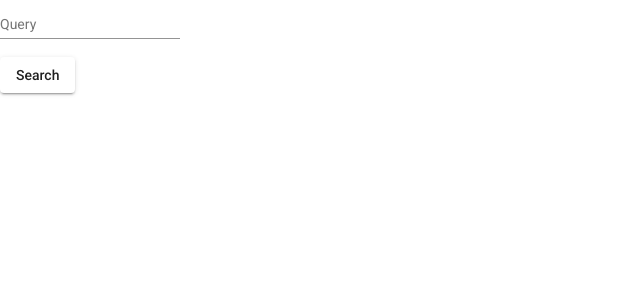
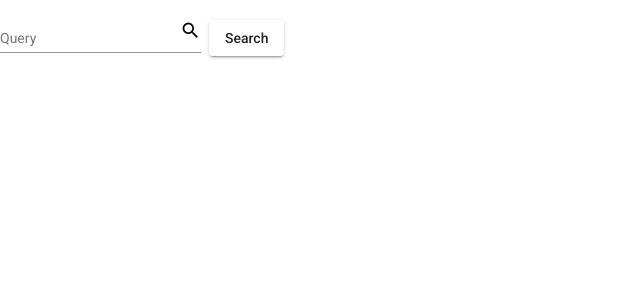
Before and after one commit to jakubbrodzinski/lyrics-search, an Angular app: page / in a window 1280 px wide. Shown: the top 300 px of the page, without its empty margins (0-640 px from the left). Built offline with nearby package versions, Linux system fonts and the light colour scheme.

Commit message:
#1 search bar changes

```diff
--- a/src/app/components/simple-search/simple-search.component.html
+++ b/src/app/components/simple-search/simple-search.component.html
@@ -1,7 +1,8 @@
-<mat-form-field class=query-form>
-  <mat-label>Query</mat-label>
-  <input matInput placeholder="Query" [formControl]="searchFormControl">
-</mat-form-field>
-<div>
-  <button mat-raised-button (click)="searchClick()">Search</button>
-</div>
+<form [formGroup]="searchFormGroup" novalidate (ngSubmit)="searchClick()" action="#">
+  <mat-form-field class=query-form>
+    <mat-label>Query</mat-label>
+    <input matInput placeholder="Query" [formControl]="searchFormControl">
+    <mat-icon matSuffix>search</mat-icon>
+  </mat-form-field>
+  <button mat-raised-button (click)="searchClick()" type="submit">Search</button>
+</form>
--- a/src/app/components/simple-search/simple-search.component.scss
+++ b/src/app/components/simple-search/simple-search.component.scss
@@ -0,0 +1,6 @@
+form {
+  margin-top: 14px;
+}
+button {
+  margin-left: 8px;
+}
--- a/src/app/components/simple-search/simple-search.component.ts
+++ b/src/app/components/simple-search/simple-search.component.ts
@@ -1,6 +1,6 @@
 import {Component} from '@angular/core';
 import {Router} from "@angular/router";
-import {FormControl} from "@angular/forms";
+import {FormControl, FormGroup} from "@angular/forms";
 
 @Component({
   selector: 'app-simple-search',
@@ -8,10 +8,15 @@ import {FormControl} from "@angular/forms";
   styleUrls: ['./simple-search.component.scss']
 })
 export class SimpleSearchComponent {
+  searchFormGroup: FormGroup;
   searchFormControl: FormControl = new FormControl();
 
   constructor(private router: Router) {
+    this.searchFormGroup = new FormGroup({
+      searchFormControl: new FormControl()
+    });
   }
+
 
   searchClick() {
     this.router.navigate(['/search'], {
--- a/src/app/components/song-details/song-details.component.html
+++ b/src/app/components/song-details/song-details.component.html
@@ -1,5 +1,5 @@
 <div id="top-nav">
-  <div>
+  <div style="margin-right: 18px">
     <ul class="breadcrumb">
       <li><a href="#">Home</a></li>
       <li><a href="#">{{song.genres[0]}}</a></li>
--- a/src/app/components/song-details/song-details.component.scss
+++ b/src/app/components/song-details/song-details.component.scss
@@ -69,6 +69,7 @@ ul.breadcrumb li a:hover {
 .wrapper {
   display: grid;
   grid-gap: 10px;
+  margin-bottom: 12px;
 }
 
 .box {
```
